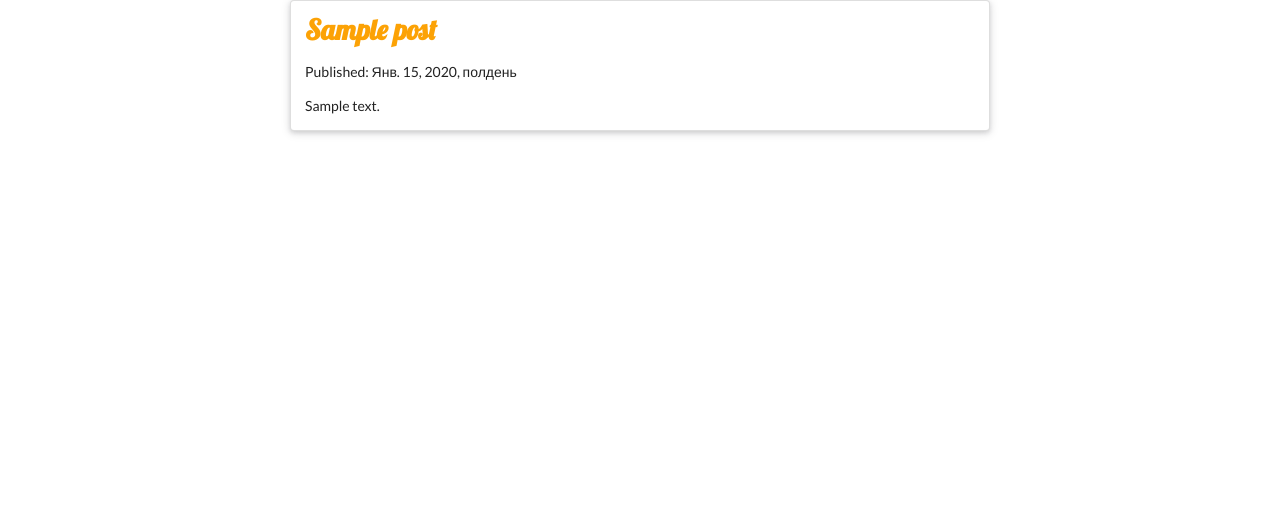
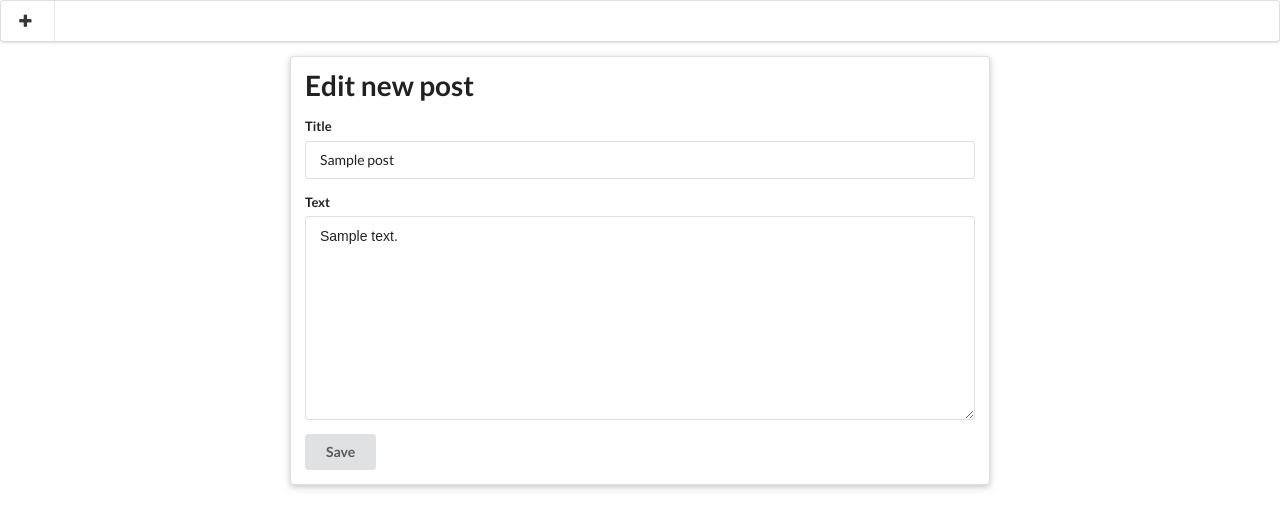
Before and after one commit to RomanSarder/HelloDjango, a Django app: page /post/1/edit/ in a window 1280 px wide. Shown: the top 529 px of the page. Run offline with Django 3.2, Linux system fonts and the light colour scheme; tables that the repository leaves empty hold one stand-in row (values such as "Sample post"); some libraries are stand-ins or nearby versions.

Commit message:
Edit post feature

```diff
--- /dev/null
+++ b/blog/forms.py
@@ -0,0 +1,8 @@
+from django import forms
+from .models import Post
+
+
+class PostForm(forms.ModelForm):
+    class Meta:
+        model = Post
+        fields = ('title', 'text')
--- a/blog/static/css/blog.css
+++ b/blog/static/css/blog.css
@@ -1,4 +1,4 @@
-h1 a {
+h1 {
     color: #FCA205;
     font-family: 'Lobster';
 }
--- a/blog/templates/blog/base.html
+++ b/blog/templates/blog/base.html
@@ -9,6 +9,9 @@
     <link rel="stylesheet" href="{% static 'css/blog.css' %}">
 </head>
 <body>
+    <div class="ui menu">
+            <a href="{% url 'post_new' %}" class="item"><i class="plus icon"></i></a>
+    </div>
     {% block content %}
     {% endblock %}
 </body>
--- a/blog/templates/blog/post_detail.html
+++ b/blog/templates/blog/post_detail.html
@@ -10,6 +10,7 @@
          <div class="ui main text container">
             <div class="column">
                 <div class="ui raised segment">
+                    <a href="{% url 'post_edit' pk=post.pk %}"><i class="write icon"></i></a>
                     <h1 class="ui header"><a href="{% url 'post_detail' pk=post.pk %}">{{ post.title }}</a></h1>
                     {% if post.published_date %}
                         <p>Published: {{ post.published_date }}</p>
--- /dev/null
+++ b/blog/templates/blog/post_edit.html
@@ -0,0 +1,33 @@
+<!DOCTYPE html>
+{% extends 'blog/base.html' %}
+<html lang="en">
+<head>
+    <meta charset="UTF-8">
+    <title>New post</title>
+</head>
+<body>
+    {% block content %}
+    <div class="ui main text container">
+            <div class="column">
+                <div class="ui raised segment">
+                    <h1 class="ui header">{{ header }} new post</h1>
+                    <form class="ui form" method="POST">{% csrf_token %}
+                        {{ form.non_fields_errors }}
+                        <div class="field">
+                            {{ form.title.errors }}
+                            <label>Title</label>
+                            {{ form.title }}
+                        </div>
+                        <div class="field">
+                            {{ form.text.errors }}
+                            <label>Text</label>
+                            {{ form.text }}
+                        </div>
+                        <button class="ui button" type="submit">Save</button>
+                    </form>
+                </div>
+            </div>
+        </div>
+    {% endblock %}
+</body>
+</html>
--- a/blog/urls.py
+++ b/blog/urls.py
@@ -3,5 +3,7 @@ from . import views
 
 urlpatterns = [
     url(r'^$', views.post_list, name='post_list'),
-    url(r'^post/(?P<pk>\d+)', views.post_detail, name='post_detail'),
+    url(r'^post/(?P<pk>\d+)/$', views.post_detail, name='post_detail'),
+    url(r'^post/new/$', views.post_new, name='post_new'),
+    url(r'^post/(?P<pk>\d+)/edit/$', views.post_edit, name='post_edit'),
 ]
--- a/blog/views.py
+++ b/blog/views.py
@@ -1,5 +1,6 @@
-from django.shortcuts import render, get_object_or_404
+from django.shortcuts import render, get_object_or_404, redirect
 from django.utils import timezone
+from .forms import PostForm
 from .models import Post
 
 def post_list(request):
@@ -9,3 +10,30 @@ def post_list(request):
 def post_detail(request, pk):
     post = get_object_or_404(Post, pk=pk)
     return render(request, 'blog/post_detail.html', {'post': post})
+
+def post_new(request):
+    if request.method == 'POST':
+        form = PostForm(request.POST)
+        if form.is_valid():
+            post = form.save(commit=False)
+            post.author = request.user
+            post.published_date = timezone.now()
+            post.save()
+            return redirect('post_detail', pk=post.pk)
+    else:
+        form = PostForm()
+    return render(request, 'blog/post_edit.html', {'form': form, 'header': 'Create'})
+
+def post_edit(request, pk):
+    post = get_object_or_404(Post, pk=pk)
+    if request.method == "POST":
+        form = PostForm(request.POST, instance=post)
+        if form.is_valid():
+            post = form.save(commit=False)
+            post.author = request.user
+            post.published_date = timezone.now()
+            post.save()
+            return redirect('post_detail', pk=post.pk)
+    else:
+        form = PostForm(instance=post)
+    return render(request, 'blog/post_edit.html', {'form': form, 'header': 'Edit'})
```
